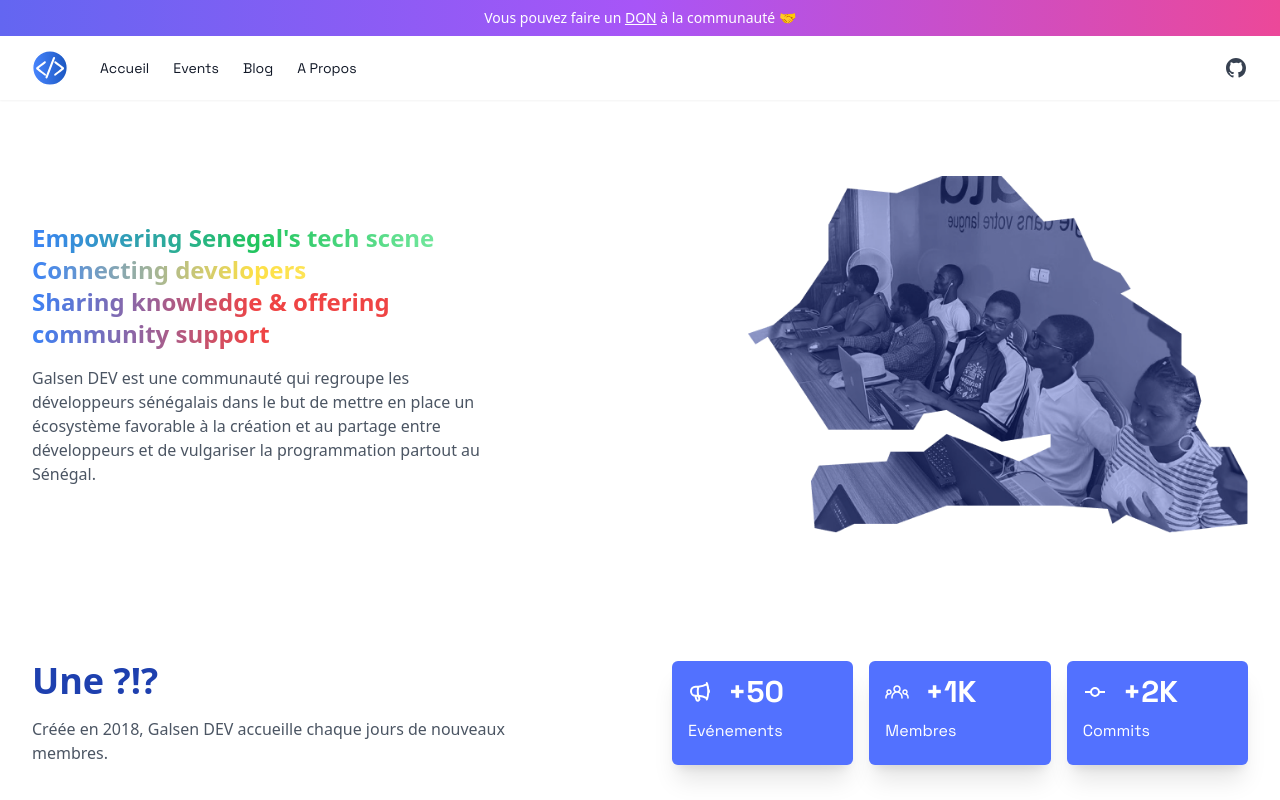
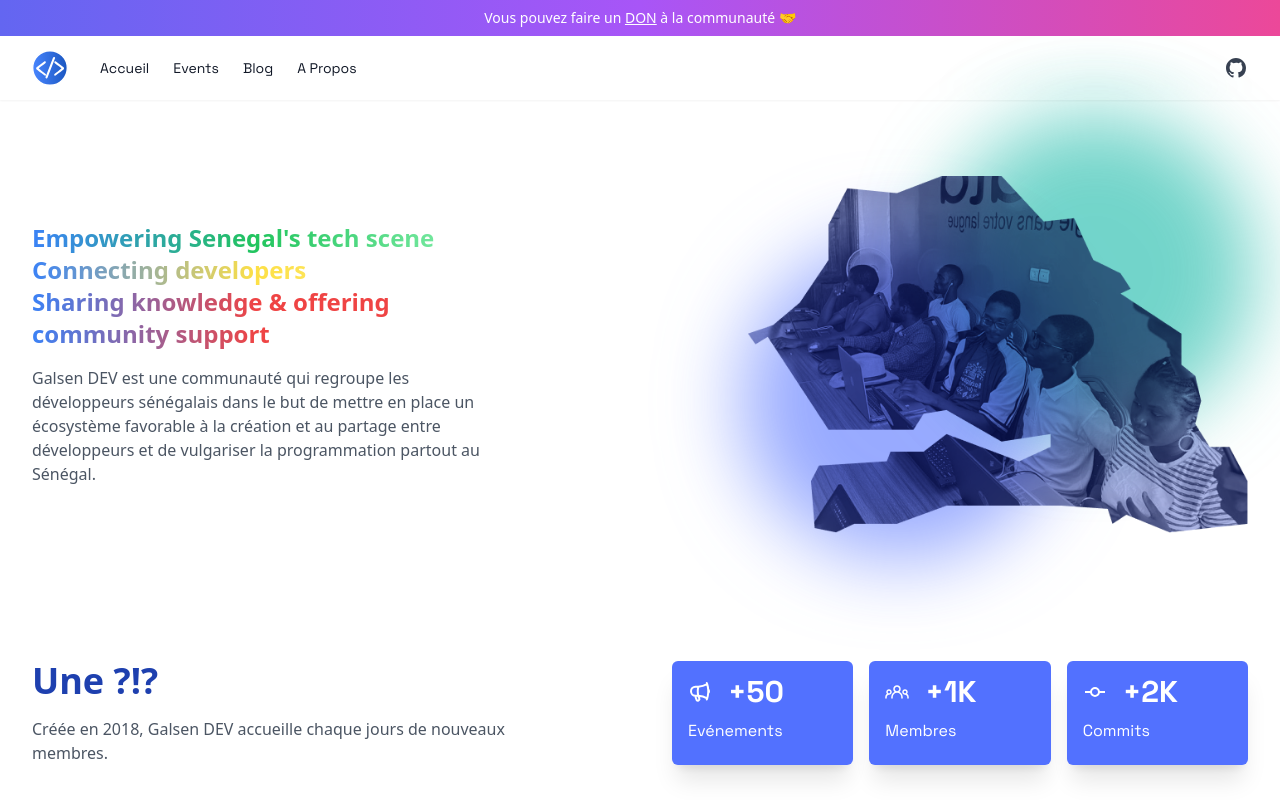
Before and after one commit to GalsenDev221/website, a Next.js app: page / in a window 1280 px wide. Shown: the top 800 px of the page. Built offline with nearby package versions, Linux system fonts and the light colour scheme.

Commit message:
🆕 :: add blobby effect to hero image

```diff
--- a/src/pages/components/HeroSection.tsx
+++ b/src/pages/components/HeroSection.tsx
@@ -7,7 +7,9 @@ const HeroSection = () => {
     <section className="pt-28">
       <div className="mx-auto max-w-screen-sm px-4 py-8 sm:py-12 sm:px-6 lg:max-w-screen-xl lg:py-16 lg:px-8">
         <div className="lg:flex lg:items-center lg:justify-between">
-          <div className="flex justify-center lg:order-last">
+          <div className="relative flex justify-center lg:order-last">
+            <div className="absolute -top-16 -right-2 w-64 h-64 bg-teal-500 rounded-full mix-blend-multiply filter blur-2xl opacity-60 animate-blob sm:w-80 sm:h-80"></div>
+            <div className="absolute top-16 -left-2 w-64 h-64 bg-baseColor rounded-full mix-blend-multiply filter blur-2xl opacity-60 animation-delay-2000 animate-blob sm:w-80 sm:h-80"></div>
             <Image
               src={hero}
               width="500"
--- a/tailwind.config.js
+++ b/tailwind.config.js
@@ -11,6 +11,22 @@ module.exports = {
         lighter: "#293980",
         darker: "#869cff"
       },
+      animation: {
+        blob: "blob 3s infinite",
+      },
+      keyframes: {
+        blob: {
+          "0%": {
+            transform: "scale(1)",
+          },
+          "50%": {
+            transform: "scale(0.8)",
+          },
+          "100%": {
+            transform: "scale(1)",
+          },
+        },
+      },
     },
   },
   plugins: [],
```
